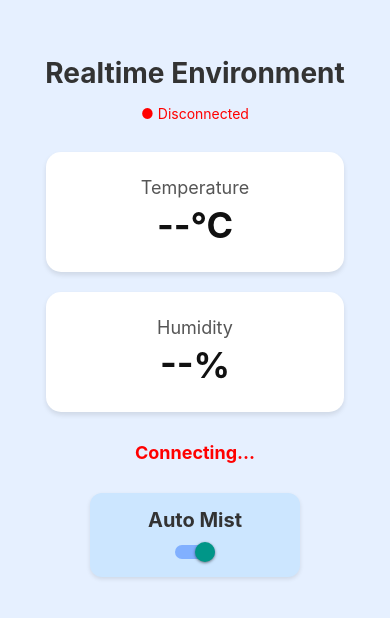
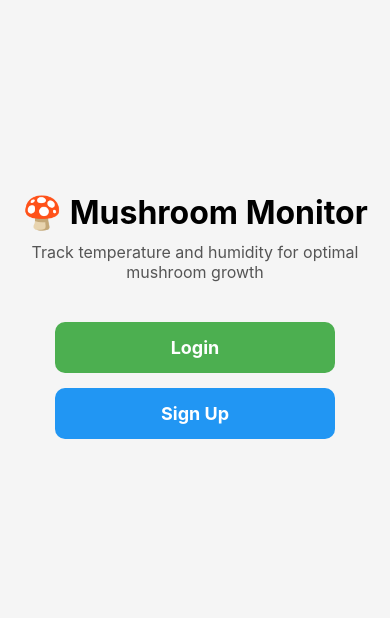
Before and after one commit to ralphtiongco19/my-mushroom-app, a React Native app: screen /Home in a window 390 px wide. Shown: the part 106-724 px from the top of the page. Built offline with nearby package versions, Linux system fonts and the light colour scheme; no server answers; the database is empty.

Commit message:
Homescreen Ui w/login/signup button

```diff
--- a/App.js
+++ b/App.js
@@ -1,12 +1,27 @@
 import React from 'react';
-import { SafeAreaView, StatusBar } from 'react-native';
-import Dashboard from './screens/Dashboard';
+import { NavigationContainer } from '@react-navigation/native';
+import { createNativeStackNavigator } from '@react-navigation/native-stack';
+
+import HomeScreen from './screens/HomeScreen';
+import LoginScreen from './screens/LoginScreen';
+import SignupScreen from './screens/SignupScreen';
+import DashboardScreen from './screens/DashboardScreen';
+
+const Stack = createNativeStackNavigator();
 
 export default function App() {
   return (
-    <SafeAreaView style={{ flex: 1 }}>
-      <StatusBar barStyle="dark-content" />
-      <Dashboard />
-    </SafeAreaView>
+    <NavigationContainer>
+      <Stack.Navigator initialRouteName="Home">
+        <Stack.Screen
+          name="Home"
+          component={HomeScreen}
+          options={{ headerShown: false }}
+        />
+        <Stack.Screen name="Login" component={LoginScreen} />
+        <Stack.Screen name="Signup" component={SignupScreen} />
+        <Stack.Screen name="Dashboard" component={DashboardScreen} />
+      </Stack.Navigator>
+    </NavigationContainer>
   );
 }
--- a/package.json
+++ b/package.json
@@ -10,6 +10,8 @@
     "web": "expo start --web"
   },
   "dependencies": {
+    "@react-navigation/native": "^7.1.28",
+    "@react-navigation/native-stack": "^7.10.1",
     "@supabase/auth-js": "^2.89.0",
     "@supabase/storage-js": "^2.89.0",
     "@supabase/supabase-js": "^2.89.0",
@@ -18,7 +20,8 @@
     "react": "19.1.0",
     "react-native": "0.81.5",
     "react-native-paper": "^5.14.5",
-    "react-native-safe-area-context": "~5.6.0"
+    "react-native-safe-area-context": "~5.6.0",
+    "react-native-screens": "~4.16.0"
   },
   "private": true
 }
--- /dev/null
+++ b/screens/HomeScreen.js
@@ -0,0 +1,68 @@
+import React from 'react';
+import { View, Text, StyleSheet, TouchableOpacity } from 'react-native';
+
+export default function HomeScreen({ navigation }) {
+  return (
+    <View style={styles.container}>
+      <Text style={styles.title}>🍄 Mushroom Monitor</Text>
+      <Text style={styles.subtitle}>
+        Track temperature and humidity for optimal mushroom growth
+      </Text>
+
+      <TouchableOpacity
+        style={styles.loginButton}
+        onPress={() => navigation.navigate('Login')}
+      >
+        <Text style={styles.buttonText}>Login</Text>
+      </TouchableOpacity>
+
+      <TouchableOpacity
+        style={styles.signupButton}
+        onPress={() => navigation.navigate('Signup')}
+      >
+        <Text style={styles.buttonText}>Sign Up</Text>
+      </TouchableOpacity>
+    </View>
+  );
+}
+
+const styles = StyleSheet.create({
+  container: {
+    flex: 1,
+    justifyContent: 'center',
+    alignItems: 'center',
+    padding: 20,
+    backgroundColor: '#f5f5f5',
+  },
+  title: {
+    fontSize: 32,
+    fontWeight: 'bold',
+    marginBottom: 10,
+  },
+  subtitle: {
+    fontSize: 16,
+    color: '#555',
+    textAlign: 'center',
+    marginBottom: 40,
+  },
+  loginButton: {
+    width: '80%',
+    backgroundColor: '#4CAF50',
+    padding: 15,
+    borderRadius: 10,
+    marginBottom: 15,
+    alignItems: 'center',
+  },
+  signupButton: {
+    width: '80%',
+    backgroundColor: '#2196F3',
+    padding: 15,
+    borderRadius: 10,
+    alignItems: 'center',
+  },
+  buttonText: {
+    color: '#fff',
+    fontSize: 18,
+    fontWeight: 'bold',
+  },
+});
--- /dev/null
+++ b/screens/LoginScreen.js
@@ -0,0 +1,46 @@
+import React from 'react';
+import { View, Text, StyleSheet, TouchableOpacity } from 'react-native';
+
+export default function LoginScreen({ navigation }) {
+  return (
+    <View style={styles.container}>
+      <Text style={styles.title}>Login</Text>
+
+      <Text style={styles.note}>
+        (UI only – authentication not connected yet)
+      </Text>
+
+      <TouchableOpacity
+        style={styles.button}
+        onPress={() => navigation.replace('Dashboard')}
+      >
+        <Text style={styles.buttonText}>Enter Dashboard</Text>
+      </TouchableOpacity>
+    </View>
+  );
+}
+
+const styles = StyleSheet.create({
+  container: {
+    flex: 1,
+    justifyContent: 'center',
+    alignItems: 'center',
+  },
+  title: {
+    fontSize: 28,
+    marginBottom: 10,
+  },
+  note: {
+    color: '#777',
+    marginBottom: 30,
+  },
+  button: {
+    backgroundColor: '#4CAF50',
+    padding: 15,
+    borderRadius: 10,
+  },
+  buttonText: {
+    color: '#fff',
+    fontSize: 16,
+  },
+});
--- /dev/null
+++ b/screens/SignupScreen.js
@@ -0,0 +1,46 @@
+import React from 'react';
+import { View, Text, StyleSheet, TouchableOpacity } from 'react-native';
+
+export default function SignupScreen({ navigation }) {
+  return (
+    <View style={styles.container}>
+      <Text style={styles.title}>Sign Up</Text>
+
+      <Text style={styles.note}>
+        (UI only – account creation not implemented yet)
+      </Text>
+
+      <TouchableOpacity
+        style={styles.button}
+        onPress={() => navigation.replace('Dashboard')}
+      >
+        <Text style={styles.buttonText}>Continue to Dashboard</Text>
+      </TouchableOpacity>
+    </View>
+  );
+}
+
+const styles = StyleSheet.create({
+  container: {
+    flex: 1,
+    justifyContent: 'center',
+    alignItems: 'center',
+  },
+  title: {
+    fontSize: 28,
+    marginBottom: 10,
+  },
+  note: {
+    color: '#777',
+    marginBottom: 30,
+  },
+  button: {
+    backgroundColor: '#2196F3',
+    padding: 15,
+    borderRadius: 10,
+  },
+  buttonText: {
+    color: '#fff',
+    fontSize: 16,
+  },
+});
```
Also changed, not shown: screens/DashboardScreen.js (renamed from screens/Dashboard.js), 1 other file (tests, documents, lock files or other folders).
